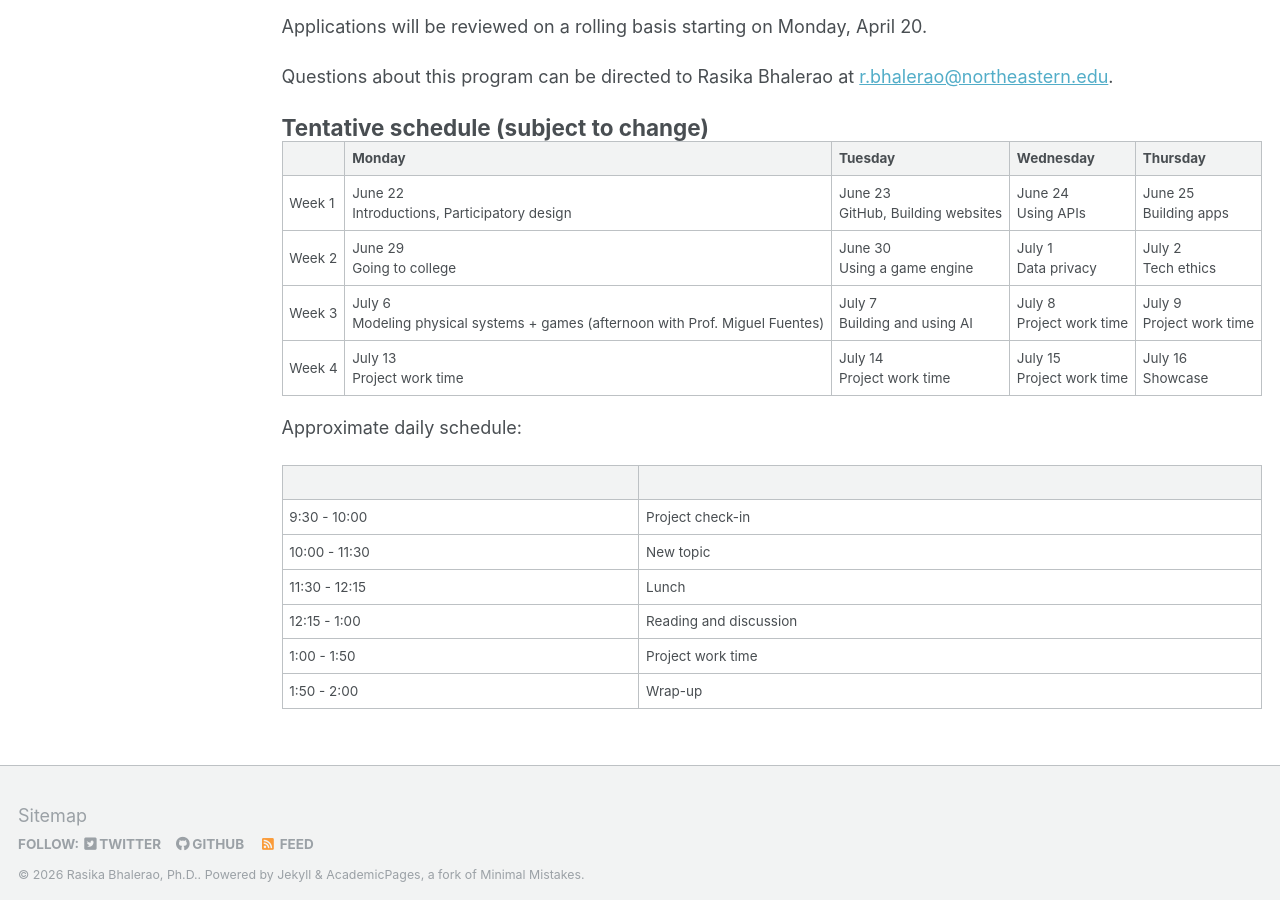
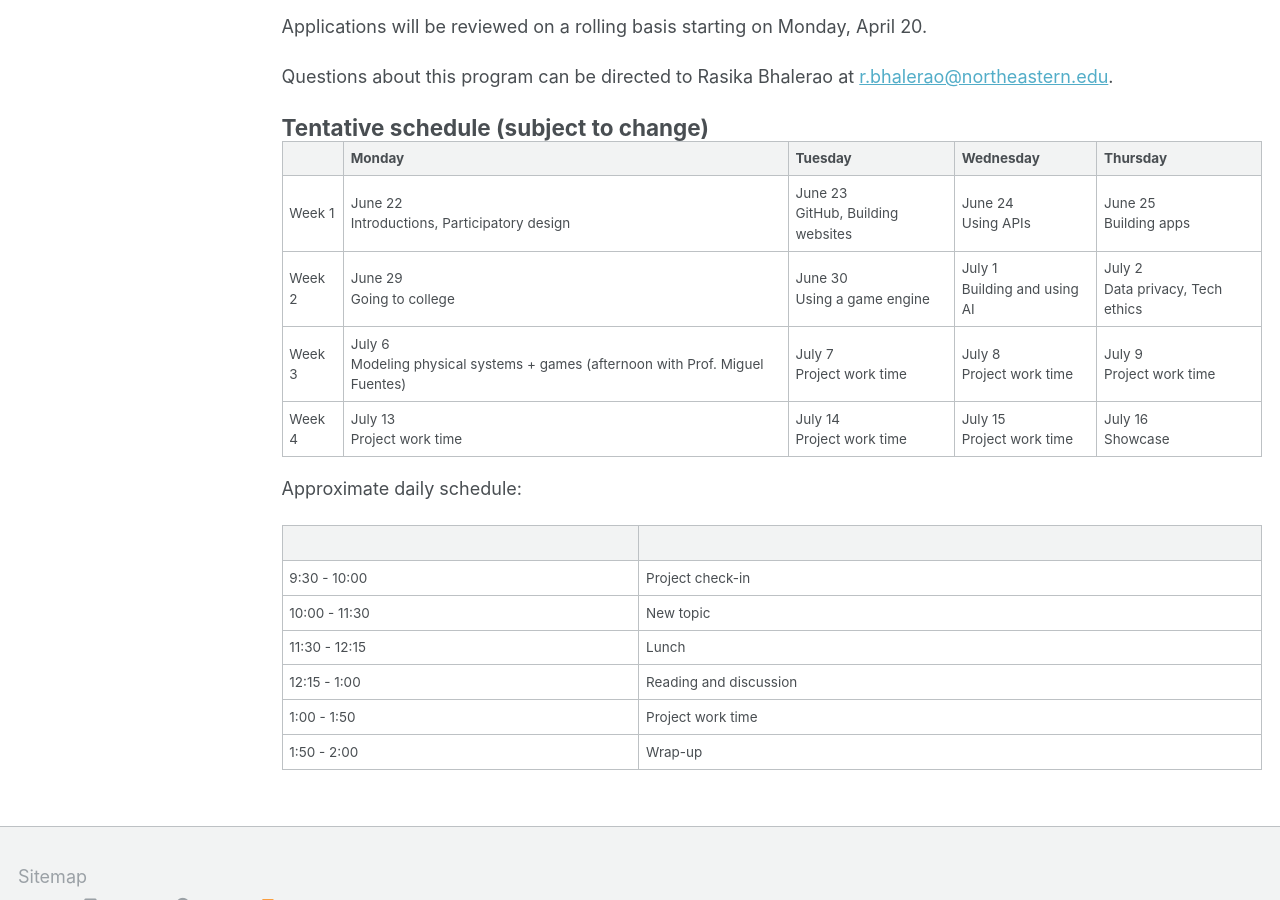
Before and after one commit to rasikabh/rasikabh.github.io, a Jekyll site: the page built from _pages/summercodingcommunity.md, in a window 1280 px wide and 900 px high, scrolled down 1367 px. Built offline with Jekyll 4.4.1, drawn with Linux system fonts in a browser that asks for light colours.

Commit message:
Combine two days

```diff
--- a/_pages/summercodingcommunity.md
+++ b/_pages/summercodingcommunity.md
@@ -59,8 +59,8 @@ Questions about this program can be directed to Rasika Bhalerao at [r.bhalerao@n
 |  | Monday | Tuesday | Wednesday | Thursday |
 | - | - | - | - | - |
 | Week 1 | June 22<br />Introductions, Participatory design | June 23<br />GitHub, Building websites | June 24<br />Using APIs | June 25<br />Building apps |
-| Week 2 | June 29<br />Going to college | June 30<br />Using a game engine | July 1<br />Data privacy | July 2<br />Tech ethics |
-| Week 3 | July 6<br />Modeling physical systems + games (afternoon with Prof. Miguel Fuentes) | July 7<br />Building and using AI | July 8<br />Project work time | July 9<br />Project work time |
+| Week 2 | June 29<br />Going to college | June 30<br />Using a game engine | July 1<br />Building and using AI | July 2<br />Data privacy, Tech ethics |
+| Week 3 | July 6<br />Modeling physical systems + games (afternoon with Prof. Miguel Fuentes) | July 7<br />Project work time | July 8<br />Project work time | July 9<br />Project work time |
 | Week 4 | July 13<br />Project work time | July 14<br />Project work time | July 15<br />Project work time | July 16<br />Showcase|
 
 Approximate daily schedule:
```
